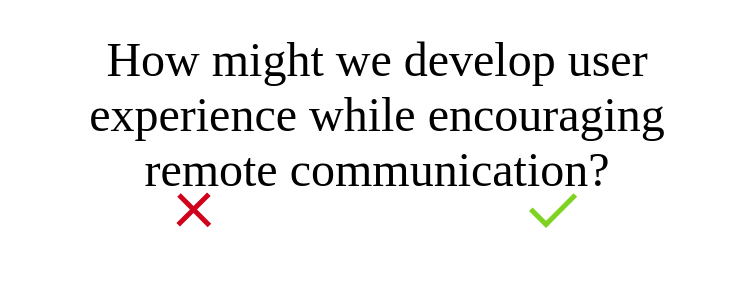
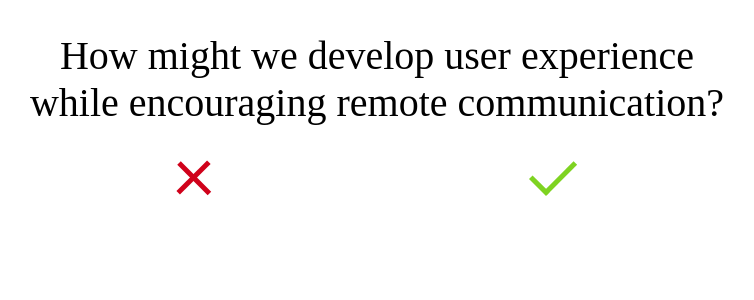
Before and after one commit to sruli/opportunity_generator, a React (Create React App) app: page / in a window 1280 px wide. Shown: the top 300 px of the page, without its empty margins (263-1017 px from the left). Built offline with nearby package versions, Linux system fonts and the light colour scheme.

Commit message:
fix a few style things

```diff
--- a/src/App.css
+++ b/src/App.css
@@ -9,7 +9,7 @@
 
 
 #main h1 {
-  font-size: 3rem;
+  font-size: 2.5rem;
   font-weight: normal;
 }
 
@@ -17,6 +17,6 @@
   font-size: 1.2rem;
 }
 
-p {
+p, h1 {
   margin: 0;
 }
--- a/src/scenes/main/Components/SavedOpportunitiesList.css
+++ b/src/scenes/main/Components/SavedOpportunitiesList.css
@@ -1,3 +1,3 @@
 #savedOpportunitiesList {
-  margin-top: 3rem;
+  margin-top: 2rem;
 }
```
